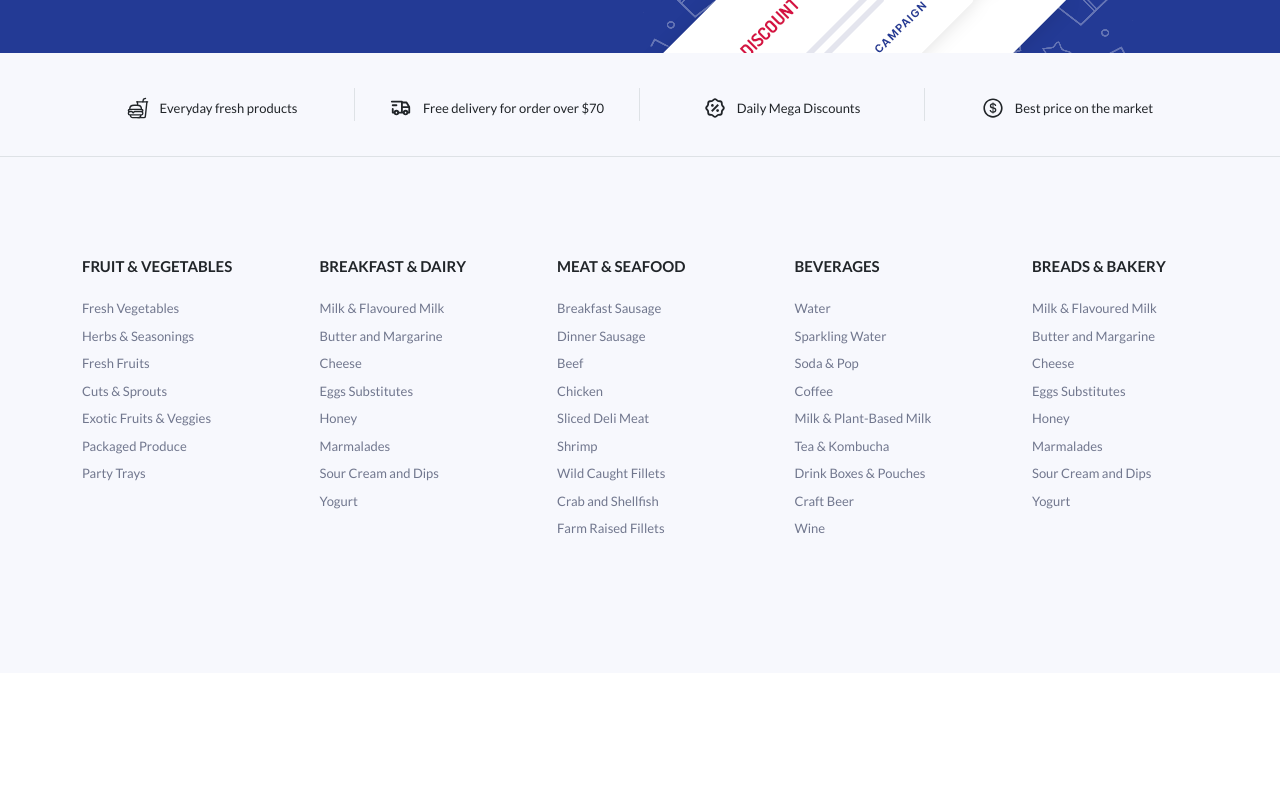
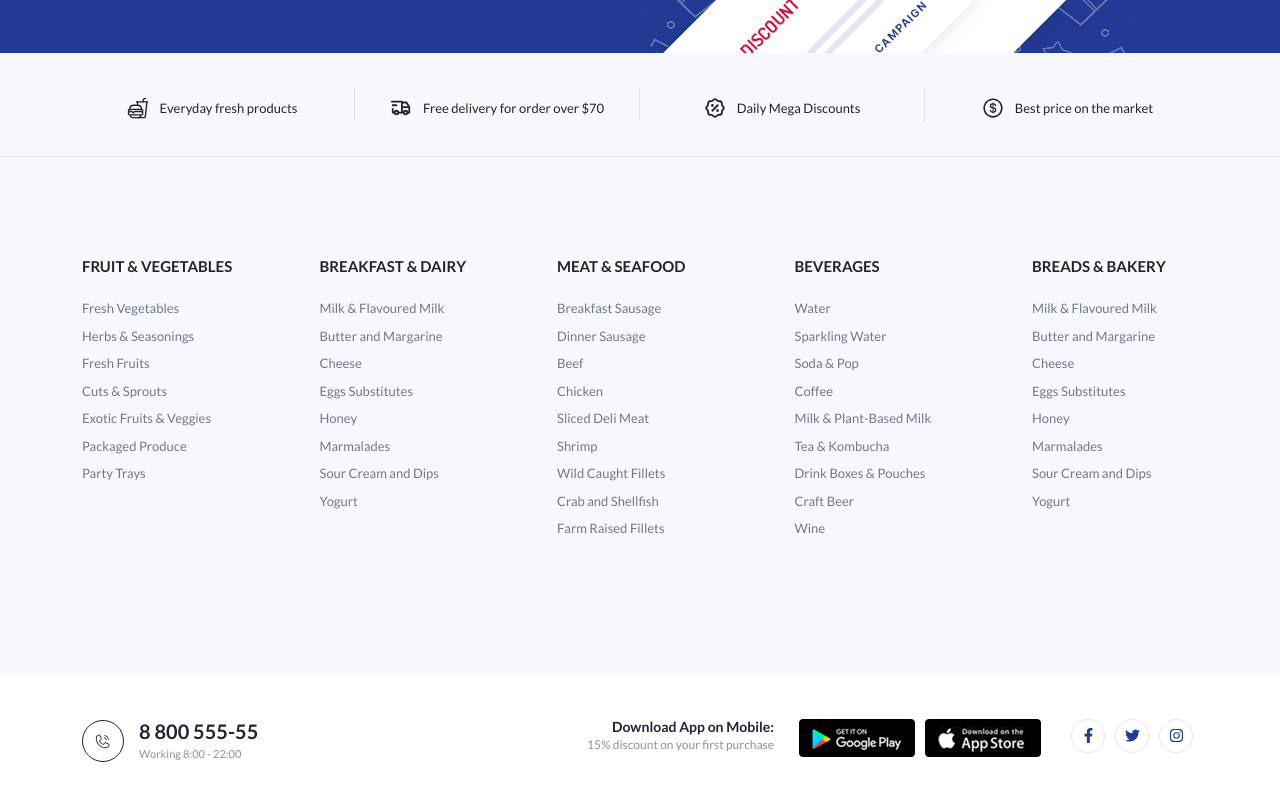
Before and after one commit to Trung-Nam/Online-Grocery-Shopping, a React (Create React App) app: page / in a window 1280 px wide. Shown: the part 3971-4771 px from the top of the page. Before the commit the page ends 4644 px from the top, so only its background shows below. Built offline with nearby package versions, Linux system fonts and the light colour scheme; no server answers.

Commit message:
feat(ui): footer-contacts

```diff
--- a/src/Components/Footer/Footer.jsx
+++ b/src/Components/Footer/Footer.jsx
@@ -5,7 +5,8 @@ import { IoFastFoodOutline } from 'react-icons/io5'
 import { TbTruckDelivery } from 'react-icons/tb'
 import { RiDiscountPercentLine } from 'react-icons/ri'
 import { AiOutlineDollar } from 'react-icons/ai'
-
+import { PiPhoneCallLight } from "react-icons/pi";
+import { FaFacebookF, FaInstagram, FaTwitter } from "react-icons/fa";
 const Footer = () => {
     return (
         <footer className="site-footer">
@@ -288,6 +289,60 @@ const Footer = () => {
                 </div>
             </div>
 
+            <div className="footer-contacts">
+                <div className="container d-flex">
+                    <div className="col-lg-5 column-left">
+                        <div className="site-phone">
+                            <div className="phone-icon">
+                                <PiPhoneCallLight />
+                            </div>
+                            <div className="phone-detail">
+                                <h4 className="entry-title">8 800 555-55</h4>
+                                <span>Working 8:00 - 22:00</span>
+                            </div>
+                        </div>
+                    </div>
+
+                    <div className="col-lg-7 column-right">
+                        <div className="site-mobile-app">
+                            <div className="app-content">
+                                <h6 className="entry-title">Download App on Mobile:</h6>
+                                <span>15% discount on your first purchase</span>
+                            </div>
+                            <div className="app-buttons">
+                                <a href="/" className="google-play">
+                                    <img src={require('../../assets/images/google-play.jpg')} alt="app" />
+                                </a>
+                                <a href="/" className="google-play">
+                                    <img src={require('../../assets/images/app-store.jpg')} alt="app" />
+                                </a>
+                            </div>
+                        </div>
+
+                        <div className="site-social">
+                            <ul>
+                                <li>
+                                    <a href="https://www.facebook.com/" target="_blank" rel="noopener noreferrer">
+                                        <FaFacebookF />
+                                    </a>
+                                </li>
+                                <li>
+                                    <a href="https://twitter.com/" target="_blank" rel="noopener noreferrer">
+                                        <FaTwitter />
+                                    </a>
+                                </li>
+                                <li>
+                                    <a href="https://www.instagram.com/" target="_blank" rel="noopener noreferrer">
+                                        <FaInstagram />
+                                    </a>
+                                </li>
+                            </ul>
+                        </div>
+                    </div>
+                </div>
+            </div>
+
+
         </footer>
     )
 }
--- a/src/Components/Footer/Footer.scss
+++ b/src/Components/Footer/Footer.scss
@@ -139,4 +139,127 @@
 
     }
 
+    .footer-contacts {
+        background-color: var(--color-white);
+        padding-top: 2.875rem;
+        padding-bottom: 2.875rem;
+
+        .column-left {
+            .site-phone {
+                display: inline-flex;
+                align-items: center;
+                min-width: 18.75rem;
+
+                .phone-icon {
+                    position: relative;
+                    display: inline-flex;
+                    align-items: center;
+                    justify-content: center;
+                    font-size: 1.125rem;
+                    flex: 0 0 2.625rem;
+                    max-width: 2.625rem;
+                    height: 2.625rem;
+                    margin-right: .9375rem;
+                    border: 1px solid;
+                    border-radius: 50%;
+                    top: 0px;
+                }
+
+                .phone-detail {
+                    display: inline-flex;
+                    flex-direction: column;
+
+                    .entry-title {
+                        color: #202435;
+                        font-size: 1.25rem;
+                        font-weight: 600;
+                        margin-bottom: 3px;
+                    }
+
+                    span {
+                        font-size: .6875rem;
+                        opacity: .5;
+                    }
+                }
+            }
+
+        }
+
+        .column-right {
+            display: flex;
+            justify-content: flex-end;
+
+            .site-mobile-app {
+                display: inline-flex;
+
+                .app-content {
+                    text-align: right;
+                    margin-right: 1.25rem;
+                    margin-bottom: 0;
+
+                    .entry-title {
+                        color: #202435;
+                        font-size: .875rem;
+                        font-weight: 600;
+                        margin-bottom: 0;
+                    }
+
+                    span {
+                        display: block;
+                        font-size: .75rem;
+                        opacity: .5;
+                    }
+                }
+
+                .app-buttons {
+                    display: flex;
+                    justify-content: center;
+                    align-items: flex-start;
+
+                    a {
+                        display: block;
+                        margin: 0 5px;
+                    }
+                }
+            }
+
+            .site-social {
+                margin-left: 1.25rem;
+
+                ul {
+                    display: flex;
+                    align-items: center;
+                    flex-flow: row wrap;
+                    margin: 0;
+                    padding: 0;
+                    list-style: none;
+
+                    li {
+
+                        a {
+                            background-color: #ffffff;
+                            display: inline-flex;
+                            align-items: center;
+                            justify-content: center;
+                            font-size: .9375rem;
+                            width: 2.125rem;
+                            height: 2.125rem;
+                            border-radius: 50%;
+                            color: var(--color-primary);
+                            border: 1px solid var(--color-border);
+                            transition: all .2s;
+                            margin: 0 5px;
+
+                            &:hover {
+                                background-color: var(--color-primary);
+                                color: var(--color-white);
+                            }
+                        }
+                    }
+
+                }
+            }
+        }
+    }
+
 }
```
Also changed, not shown: src/assets/images/app-store.jpg (added), src/assets/images/google-play.jpg (added).
